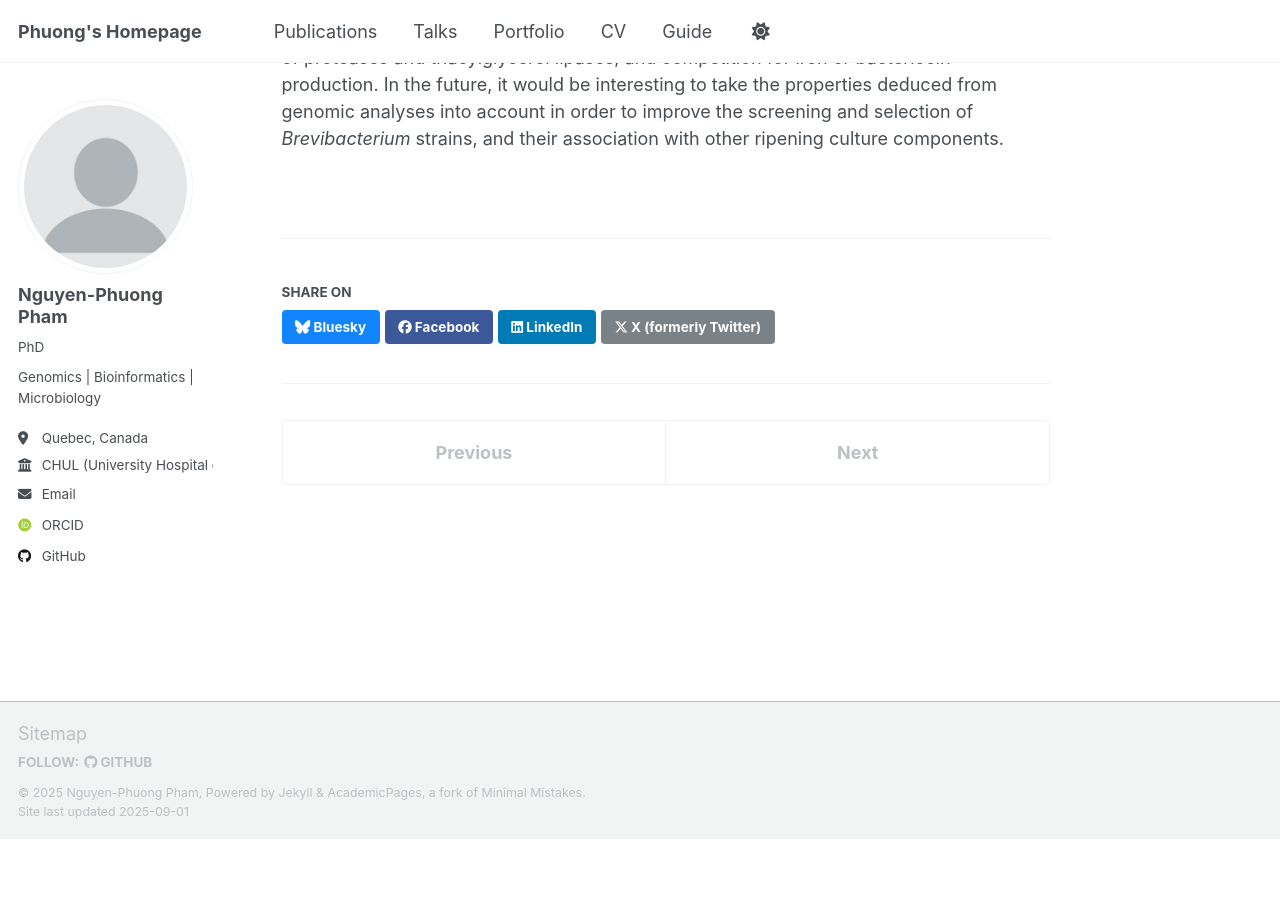
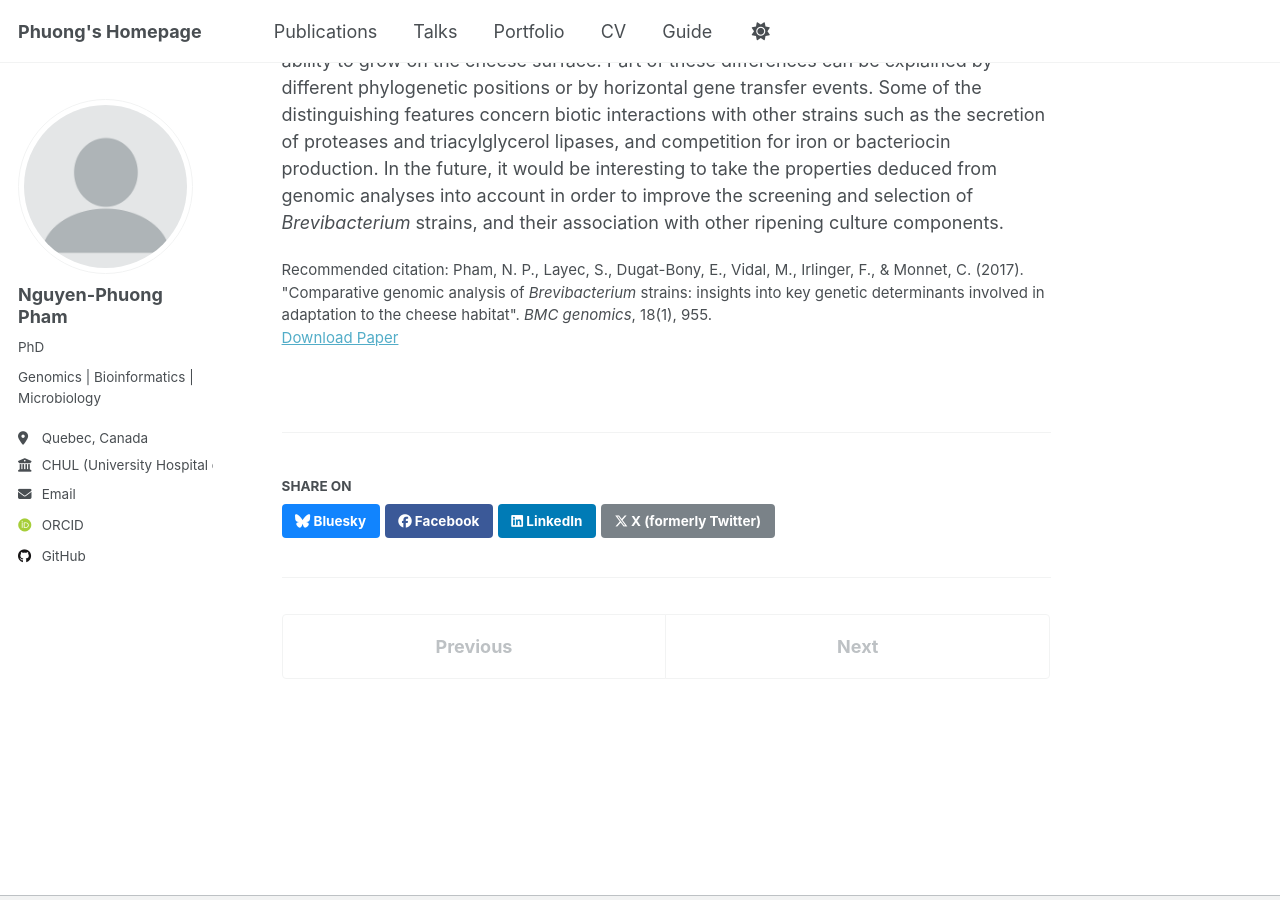
Before and after one commit to phng3001/phng3001.github.io, a Jekyll site: the page built from _publications/2017-12-07_BMC-Genomics.md, in a window 1280 px wide and 900 px high, scrolled down 989 px. Built offline with Jekyll 4.4.1, drawn with Linux system fonts in a browser that asks for light colours; some web fonts are replaced; a script that is not in the unit is left out; before the commit the page ends 1828 px from its top, so only the background shows below that; some of the changed text lies outside the part shown.

Commit message:
Update 2017-12-07_BMC-Genomics.md

```diff
--- a/_publications/2017-12-07_BMC-Genomics.md
+++ b/_publications/2017-12-07_BMC-Genomics.md
@@ -1,5 +1,5 @@
 ---
-title: Comparative genomic analysis of <i>Brevibacterium</i> strains: insights into key genetic determinants involved in adaptation to the cheese habitat
+title: "Comparative genomic analysis of <i>Brevibacterium</i> strains: insights into key genetic determinants involved in adaptation to the cheese habitat"
 collection: publications
 category: manuscripts
 permalink: /publication/2017-12-07_BMC-Genomics
@@ -7,7 +7,7 @@ excerpt: This study compared the gene repertoire of 23 <i>Brevibacterium</i> str
 date: 2017-12-07
 venue: BMC Genomics
 paperurl: https://bmcgenomics.biomedcentral.com/articles/10.1186/s12864-017-4322-1
-citation: Pham, N. P., Layec, S., Dugat-Bony, E., Vidal, M., Irlinger, F., & Monnet, C. (2017). &quot;Comparative genomic analysis of <i>Brevibacterium</i> strains: insights into key genetic determinants involved in adaptation to the cheese habitat&quot;. <i>BMC genomics</i>, 18(1), 955.
+citation: "Pham, N. P., Layec, S., Dugat-Bony, E., Vidal, M., Irlinger, F., & Monnet, C. (2017). &quot;Comparative genomic analysis of <i>Brevibacterium</i> strains: insights into key genetic determinants involved in adaptation to the cheese habitat&quot;. <i>BMC genomics</i>, 18(1), 955."
 ---
 
 # Background
```
